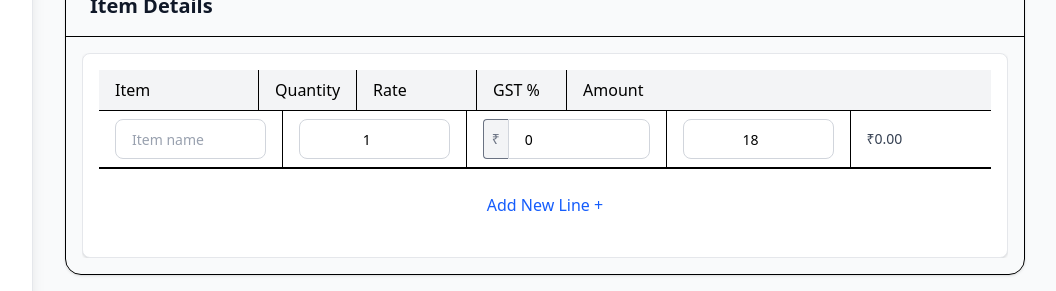
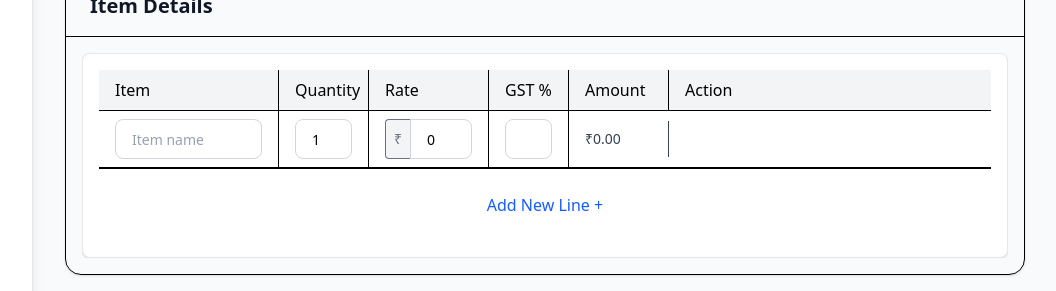
Before and after one commit to Atul240202/Invoice-Flow, a React (Vite) app in the folder client/: page /create-invoice in a window 1280 px wide. Both pictures are taken after a click on the button "Add New Line +". Shown: the part 1423-1714 px from the top of the page, without its empty margins (223-1279 px from the left). Built offline with nearby package versions, Linux system fonts and the light colour scheme; no server answers.

Commit message:
fix for pdf errors

```diff
--- a/client/src/components/invoice/BillFromSection.jsx
+++ b/client/src/components/invoice/BillFromSection.jsx
@@ -133,19 +133,41 @@ export const BillFromSection = ({ billFromData, setBillFromData, pincodeError })
         </CardTitle>
       </CardHeader>
       <CardContent className="space-y-4">
+        {/* Country Select with forced downward direction */}
+        <div className="relative">
           <Select
             value={billFromData.country ?? ""}
             onValueChange={val => setBillFromData(prev => ({ ...prev, country: val }))}
           >
-          <SelectTrigger className="h-10 border-gray-300">
+            <SelectTrigger className="h-10 border-gray-300 focus:border-blue-500">
               <SelectValue placeholder="Select Country" />
             </SelectTrigger>
-          <SelectContent>
-            <SelectItem value="India">India</SelectItem>
-            <SelectItem value="USA">USA</SelectItem>
-            <SelectItem value="UK">UK</SelectItem>
+            <SelectContent
+              className="bg-white max-h-60 overflow-y-auto z-50 border border-gray-200 shadow-lg rounded-md"
+              side="bottom"
+              sideOffset={4}
+              align="start"
+              position="popper"
+              avoidCollisions={false}
+            >
+              {[
+                "India", "USA", "UK", "Canada", "Australia", "Germany", "France", "Italy",
+                "Spain", "Netherlands", "Sweden", "Norway", "Denmark", "Finland", "Brazil",
+                "Mexico", "China", "Japan", "South Korea", "Singapore", "Malaysia", "New Zealand",
+                "South Africa", "Russia", "UAE", "Saudi Arabia", "Egypt", "Turkey", "Thailand",
+                "Indonesia", "Philippines", "Vietnam", "Pakistan", "Bangladesh", "Sri Lanka"
+              ].map((country) => (
+                <SelectItem
+                  key={country}
+                  value={country}
+                  className="px-3 py-2 hover:bg-gray-100 cursor-pointer"
+                >
+                  {country}
+                </SelectItem>
+              ))}
             </SelectContent>
           </Select>
+        </div>
 
         <Input
           value={billFromData.businessName ?? ""}
@@ -179,6 +201,8 @@ export const BillFromSection = ({ billFromData, setBillFromData, pincodeError })
           </div>
         </div>
 
+        {/* State Select with forced downward direction */}
+        <div className="relative">
           <Select
             value={billFromData.state ?? ""}
             onValueChange={(val) => setBillFromData(prev => ({ ...prev, state: val }))}
@@ -186,19 +210,33 @@ export const BillFromSection = ({ billFromData, setBillFromData, pincodeError })
             <SelectTrigger className="h-10 border-gray-300">
               <SelectValue placeholder="Select State" />
             </SelectTrigger>
-          <SelectContent>
+            <SelectContent
+              className="bg-white max-h-60 overflow-y-auto z-50 border border-gray-200 shadow-lg rounded-md"
+              side="bottom"
+              sideOffset={4}
+              align="start"
+              position="popper"
+              avoidCollisions={false}
+            >
               {indianStates.map(state => (
-              <SelectItem key={state} value={state}>{state}</SelectItem>
+                <SelectItem
+                  key={state}
+                  value={state}
+                  className="px-3 py-2 hover:bg-gray-100 cursor-pointer"
+                >
+                  {state}
+                </SelectItem>
               ))}
             </SelectContent>
           </Select>
+        </div>
 
         {/* Optional Fields with Validation */}
         {showEmail ? (
           <div className="flex flex-col gap-1">
             <div className="flex items-center gap-2">
               <Input
-                value={billFromData.email}
+                value={billFromData.email || ""}
                 onChange={e => {
                   const val = e.target.value;
                   setBillFromData(prev => ({ ...prev, email: val }));
@@ -225,7 +263,7 @@ export const BillFromSection = ({ billFromData, setBillFromData, pincodeError })
           <div className="flex flex-col gap-1">
             <div className="flex items-center gap-2">
               <Input
-                value={billFromData.phone}
+                value={billFromData.phone || ""}
                 onChange={e => {
                   const val = e.target.value;
                   setBillFromData(prev => ({ ...prev, phone: val }));
@@ -252,7 +290,7 @@ export const BillFromSection = ({ billFromData, setBillFromData, pincodeError })
           <div className="flex flex-col gap-1">
             <div className="flex items-center gap-2">
               <Input
-                value={billFromData.gstin}
+                value={billFromData.gstin || ""}
                 onChange={e => {
                   const val = e.target.value;
                   setBillFromData(prev => ({ ...prev, gstin: val }));
@@ -279,7 +317,7 @@ export const BillFromSection = ({ billFromData, setBillFromData, pincodeError })
           <div className="flex flex-col gap-1">
             <div className="flex items-center gap-2">
               <Input
-                value={billFromData.pan}
+                value={billFromData.pan || ""}
                 onChange={e => {
                   const val = e.target.value.toUpperCase();
                   setBillFromData(prev => ({ ...prev, pan: val }));
--- a/client/src/components/invoice/ItemDetailsTable.jsx
+++ b/client/src/components/invoice/ItemDetailsTable.jsx
@@ -110,15 +110,17 @@ export const ItemDetailsTable = ({
     <Card className="bg-white border border-gray-200 rounded-lg shadow-sm">
       <CardContent className="p-0">
         <div className="w-full overflow-x-auto">
-          <div className="min-w-[600px]">
-            {/* Table Header */}
-            <div className="flex w-full bg-gray-100 border-b font-medium">
-              <div className="min-w-[160px] px-4 py-2 border-r">Item</div>
-              <div className="min-w-[90px] px-4 py-2 border-r">Quantity</div>
-              <div className="min-w-[120px] px-4 py-2 border-r">Rate</div>
-              <div className="min-w-[90px] px-4 py-2 border-r">GST %</div>
-              <div className="min-w-[120px] px-4 py-2">Amount</div>
-              <div className="w-8" />
+          <div className="min-w-[800px]">
+            {/* Table Header (Sticky) */}
+            <div className="sticky top-0 bg-gray-100 z-10 border-b font-medium">
+              <div className="flex">
+                <div className="w-[180px] px-4 py-2 border-r">Item</div>
+                <div className="w-[90px] px-4 py-2 border-r">Quantity</div>
+                <div className="w-[120px] px-4 py-2 border-r">Rate</div>
+                <div className="w-[80px] px-4 py-2 border-r">GST %</div>
+                <div className="w-[100px] px-4 py-2 border-r">Amount</div>
+                <div className="w-[40px] px-4 py-2">Action</div>
+              </div>
             </div>
 
             {/* Table Rows */}
@@ -126,7 +128,7 @@ export const ItemDetailsTable = ({
               {Array.isArray(invoiceData.items) &&
                 invoiceData.items.map((item, index) => (
                   <div key={index} className="flex w-full border-b items-center">
-                    <div className="min-w-[180px] px-4 py-2 border-r">
+                    <div className="w-[180px] px-4 py-2 border-r">
                       <Input
                         value={item.item}
                         onChange={(e) => updateItem(index, "item", e.target.value)}
@@ -134,7 +136,7 @@ export const ItemDetailsTable = ({
                         placeholder="Item name"
                       />
                     </div>
-                    <div className="min-w-[90px] px-4 py-2 border-r">
+                    <div className="w-[90px] px-4 py-2 border-r">
                       <Input
                         type="number"
                         value={item.quantity}
@@ -144,7 +146,7 @@ export const ItemDetailsTable = ({
                         className="h-8 text-center w-full"
                       />
                     </div>
-                    <div className="min-w-[120px] px-4 py-2 border-r">
+                    <div className="w-[120px] px-4 py-2 border-r">
                       <div className="flex items-center">
                         <span className="px-2 h-10 flex items-center bg-gray-100 border border-r-0 rounded-l text-sm text-gray-500">
                           {currencySymbol}
@@ -155,11 +157,11 @@ export const ItemDetailsTable = ({
                           onChange={(e) =>
                             updateItem(index, "rate", parseFloat(e.target.value) || 0)
                           }
-                          className="h-8 rounded-l-none px-2 w-full"
+                          className="h-8 rounded-l-none px-2 flex-1"
                         />
                       </div>
                     </div>
-                    <div className="min-w-[90px] px-4 py-2 border-r">
+                    <div className="w-[80px] px-4 py-2 border-r">
                       <Input
                         type="number"
                         value={item.gstRate}
@@ -169,11 +171,11 @@ export const ItemDetailsTable = ({
                         className="h-8 text-center w-full"
                       />
                     </div>
-                    <div className="min-w-[120px] px-4 py-2 text-sm font-medium text-gray-700">
+                    <div className="w-[100px] px-4 py-2 border-r text-sm font-medium text-gray-700">
                       {currencySymbol}
                       {formatNumber(item.amount, numberFormat)}
                     </div>
-                    <div className="w-8 flex items-center justify-center">
+                    <div className="w-[40px] px-4 py-2 flex items-center justify-center">
                       {invoiceData.items.length > 1 && (
                         <Button
                           onClick={() => removeItem(index)}
--- a/client/src/pages/Reports.jsx
+++ b/client/src/pages/Reports.jsx
@@ -138,11 +138,14 @@ const Reports = () => {
 
   const exportToPDF = async () => {
   try {
-    const res = await fetch(`${import.meta.env.VITE_API_URL}/api/export-pdf`, {
-      method: "POST",
-      headers: { "Content-Type": "application/json" },
-      body: JSON.stringify({ from: "2024-07-01", to: "2024-07-31" }),
-    });
+    const res = await fetch(`${import.meta.env.VITE_API_URL}/api/reports/export-pdf`, {
+  method: "POST",
+  headers: {
+    "Content-Type": "application/json",
+    "Authorization": `Bearer ${localStorage.getItem("token")}`,
+  },
+  body: JSON.stringify({ from: "2025-07-01", to: "2025-08-30" }),
+});
 
     const blob = await res.blob();
     const url = window.URL.createObjectURL(blob);
```
Also changed, not shown: 2 other files (tests, documents, lock files or other folders). Lines whose indentation alone changed are shown as unchanged.
